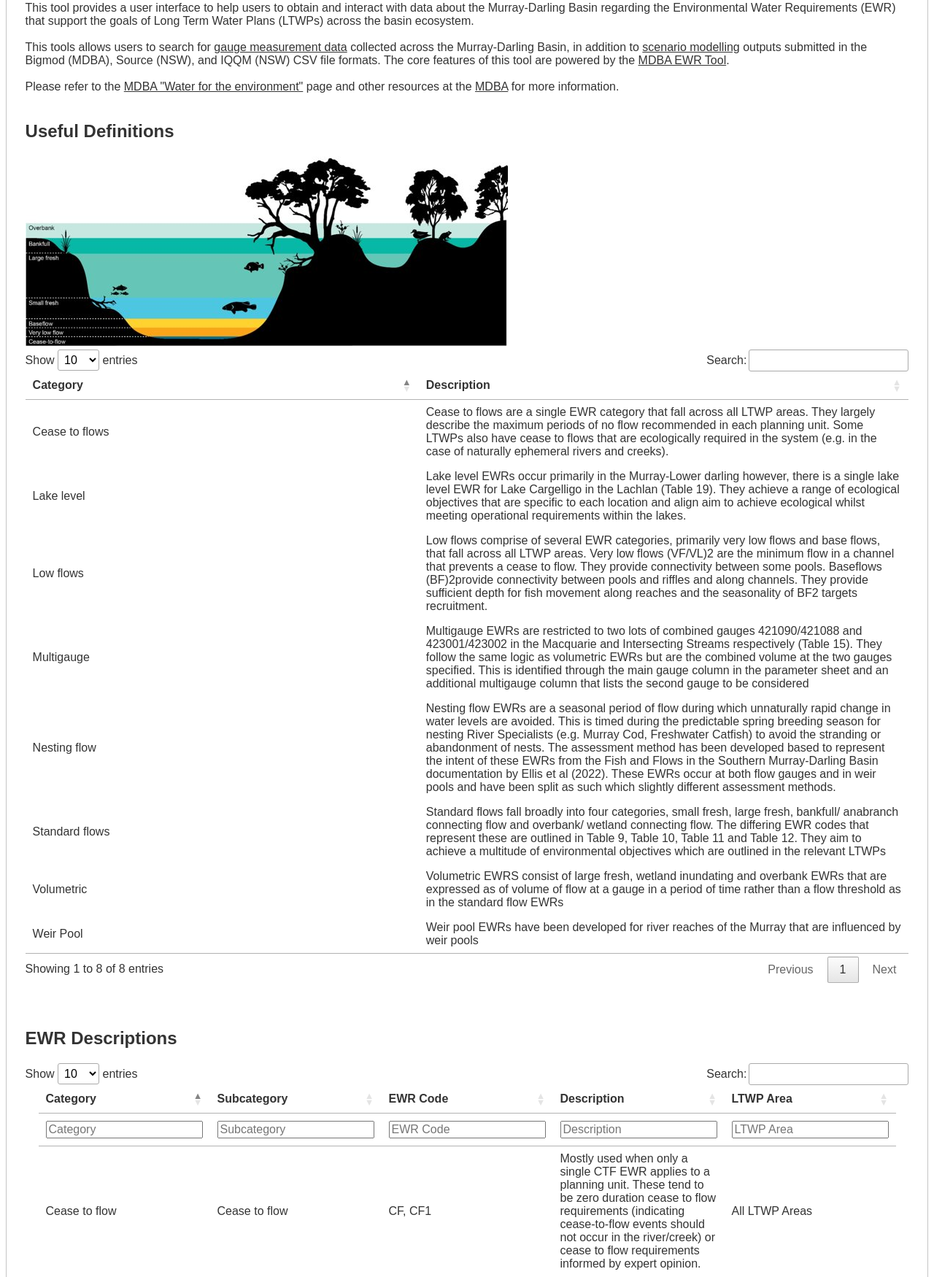
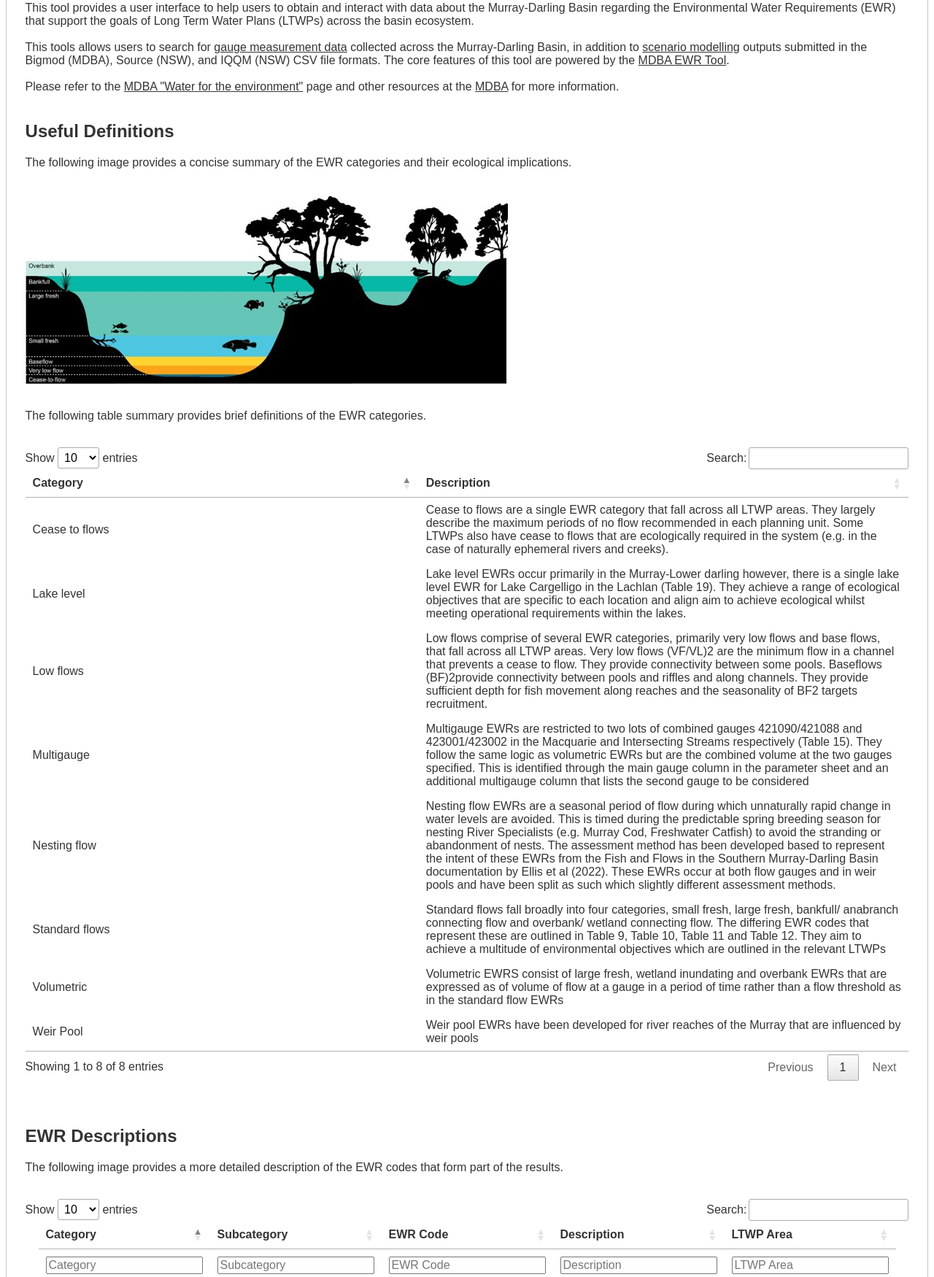
Before and after one commit to drbulu/gauge_data_viz, a Flask app: page / in a window 1280 px wide, after a click on "About". Shown: the part 198-1948 px from the top of the page at 73% size. Run offline with Flask 3, Linux system fonts and the light colour scheme; some libraries are stand-ins or nearby versions.

Commit message:
updated formatting of about page.

```diff
--- a/flask_app/templates/tab_about_page.html
+++ b/flask_app/templates/tab_about_page.html
@@ -22,18 +22,26 @@
         <br/>
     </p>
 </div>
+
 <h2>Useful Definitions</h2>
 
-<img src="{{ url_for('static', filename='img/mdba-ewr-category-viz.png') }}" />
+<p>The following image provides a concise summary of the EWR categories and their ecological implications.</p>
 <br/>
-<div id="ewr_table_output_dfn" class="table-wrapper">
-    Inter Events Table should appear here
-</div>
+<img style="display: block;" src="{{ url_for('static', filename='img/mdba-ewr-category-viz.png') }}" />
 <br/>
+
+<p>The following table summary provides brief definitions of the EWR categories.</p>
+<br/>
+<div id="ewr_table_output_dfn" class="table-wrapper"></div>
+<br/>
+
 <h2>EWR Descriptions</h2>
-<div id="ewr_table_output_desc" class="table-wrapper">
-    Inter Events Table should appear here
-</div>
+
+<p>
+    The following image provides a more detailed description of the EWR codes that form part of the results.
+</p>
+<br/>
+<div id="ewr_table_output_desc" class="table-wrapper"></div>
 <br/>
 
 
```
